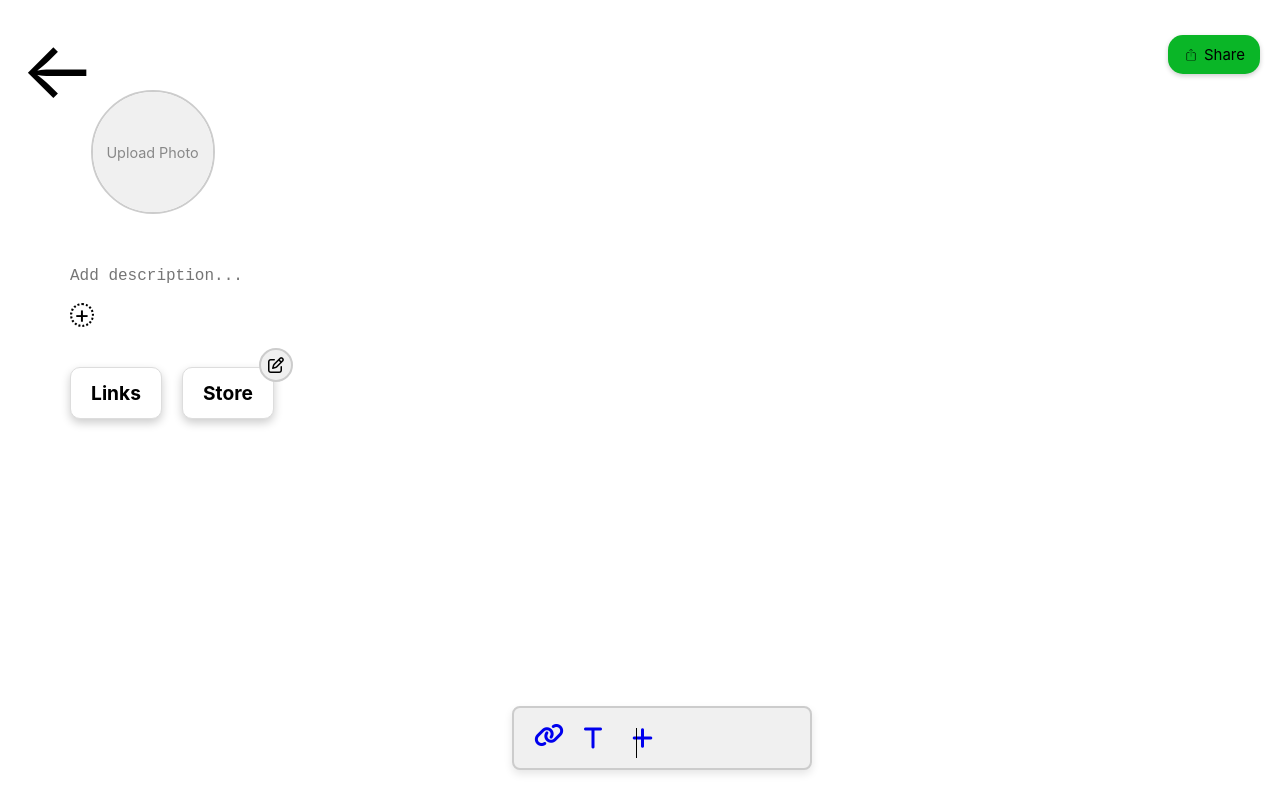
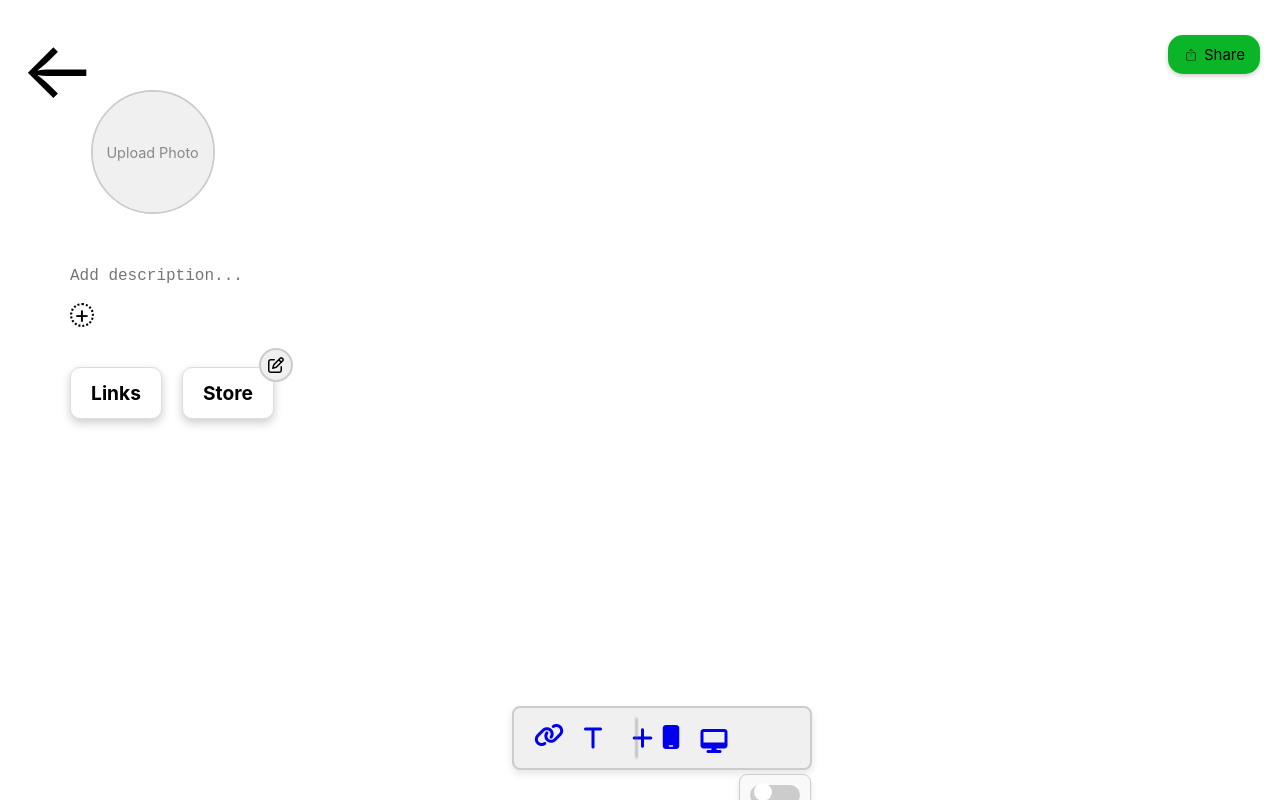
Before and after one commit to shreeya34/profile-fusion-app, a React (Create React App) app: page /dashboard in a window 1280 px wide. Built offline with nearby package versions, Linux system fonts and the light colour scheme.

Commit message:
working on edit mode

```diff
--- a/src/Dashboard.css
+++ b/src/Dashboard.css
@@ -517,9 +517,95 @@ input:checked + .slider + .status {
 }
 .vertical-line {
   width: 1px; /* Thickness of the line */
-  height: 30px; /* Adjust height as needed */
-  background-color: black; /* Color of the line */
+  height: 40px; /* Adjust height as needed */
+  background-color: rgb(112, 112, 112); /* Color of the line */
   margin-left: 40%; /* Space between the icon and the line */
   position: relative; /* Add this to make 'top' work */
-  top: -50px;
+  top: -60px;
+  filter: blur(1px); /* Adds blur effect */
+
 }
+.mobile-icon {
+  font-size: 1.5rem;
+  display: inline-block;
+  align-items: center; /* This is for flexbox, but isn't necessary here */
+  margin-left: 50%;  /* Adjust the spacing */
+  position: relative; /* Add this to make 'top' work */
+  top: -95px;         /* Move the icon up */
+}
+
+.desktop-icon {
+  font-size: 1.5rem;
+  display: inline-block;
+  align-items: center; /* This is for flexbox, but isn't necessary here */
+  margin-left: 65%;  /* Adjust the spacing */
+  position: relative; /* Add this to make 'top' work */
+  top: -120px;         /* Move the icon up */
+}
+.switch-box {
+  margin-top: -40%;
+  padding: 10px;
+  border: 1px solid #ccc;
+  border-radius: 8px;
+  background-color: #f9f9f9;
+  display: flex;
+  flex-direction: column;
+  align-items: center;
+  width: 50px;
+  height: 20px;
+  box-shadow: 0 4px 6px rgba(0, 0, 0, 0.1);
+  margin-left: 80%;
+
+}
+
+.switch {
+  position: relative;
+  display: inline-block;
+  width: 50px;
+  height: 25px;
+}
+
+.switch input {
+  opacity: 0;
+  width: 0;
+  height: 0;
+}
+
+.slider {
+  position: absolute;
+  cursor: pointer;
+  top: 0;
+  left: 0;
+  right: 0;
+  bottom: 0;
+  background-color: #ccc;
+  border-radius: 25px;
+  transition: 0.4s;
+}
+
+.slider:before {
+  position: absolute;
+  content: '';
+  height: 18px;
+  width: 18px;
+  left: 4px;
+  bottom: 3.5px;
+  background-color: white;
+  border-radius: 50%;
+  transition: 0.4s;
+}
+
+input:checked + .slider {
+  background-color: #2196f3;
+}
+
+input:checked + .slider:before {
+  transform: translateX(24px);
+}
+
+.mode-text {
+  margin-top: 10px;
+  font-size: 14px;
+  font-weight: 500;
+  color: #333;
+}
--- a/src/Dashboard.js
+++ b/src/Dashboard.js
@@ -10,6 +10,7 @@ const Dashboard = () => {
   const [isBoxVisible, setIsBoxVisible] = useState(false);
   const [isLinksOn, setIsLinksOn] = useState(false);  // Links toggle state
   const [isStoreOn, setIsStoreOn] = useState(false);  // Store toggle state
+  const [isEditMode, setIsEditMode] = useState(true);
 
 
   const [socialLinks, setSocialLinks] = useState({
@@ -37,6 +38,9 @@ const Dashboard = () => {
     }
   };
 
+  const toggleMode = () => {
+    setIsEditMode(!isEditMode);
+  };
   // Handle social link changes
   const handleSocialLinkChange = (e) => {
     const { name, value } = e.target;
@@ -393,8 +397,22 @@ const Dashboard = () => {
           <i class="fa-solid fa-plus"></i>
         </a>
         <div className="vertical-line"></div>
+        <a href="vs" className="mobile-icon">
+          <i class="fa-solid fa-mobile"></i>
+        </a>
+        <a href="vd" className="desktop-icon">
+            <i class="fa-solid fa-desktop"></i>
+        </a>
+        <div className="switch-box">
+        <label className="switch">
+          <input type="checkbox" onChange={toggleMode} />
+          <span className="slider"></span>
+        </label>
+        <p className="mode-text">{isEditMode }</p>
       </div>
       </div>
+      </div>
+
     );
   };
 
```
